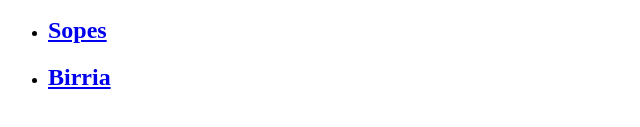
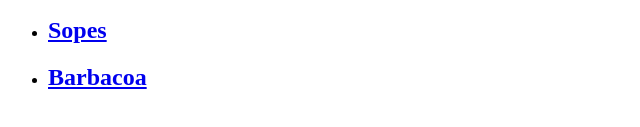
Before and after one commit to AndresSaldivarHernandez/html-recipe-page, a plain HTML site: page index.html in a window 1280 px wide. Shown: the part 157-284 px from the top of the page, 0-640 px from the left. Drawn offline with Linux system fonts and the light colour scheme.

Commit message:
Change Birria to Barbacoa
Birria recipe was changed to Barbacoa
recipe due to ease of finding photo of
latter.

```diff
--- a/index.html
+++ b/index.html
@@ -10,7 +10,6 @@
             <li><a href="recipes/tamales.html"><h2>Tamales</h2></a></li>
             <li><a href="recipes/pozole.html"><h2>Pozole</h2></a></li>
             <li><a href="recipes/sopes.html"><h2>Sopes</h2></a></li>
-            <li><a href="recipes/birria.html"><h2>Birria</h2></a></li>
+            <li><a href="recipes/barbacoa.html"><h2>Barbacoa</h2></a></li>
         </ul>
     </body>
-</html>
```
